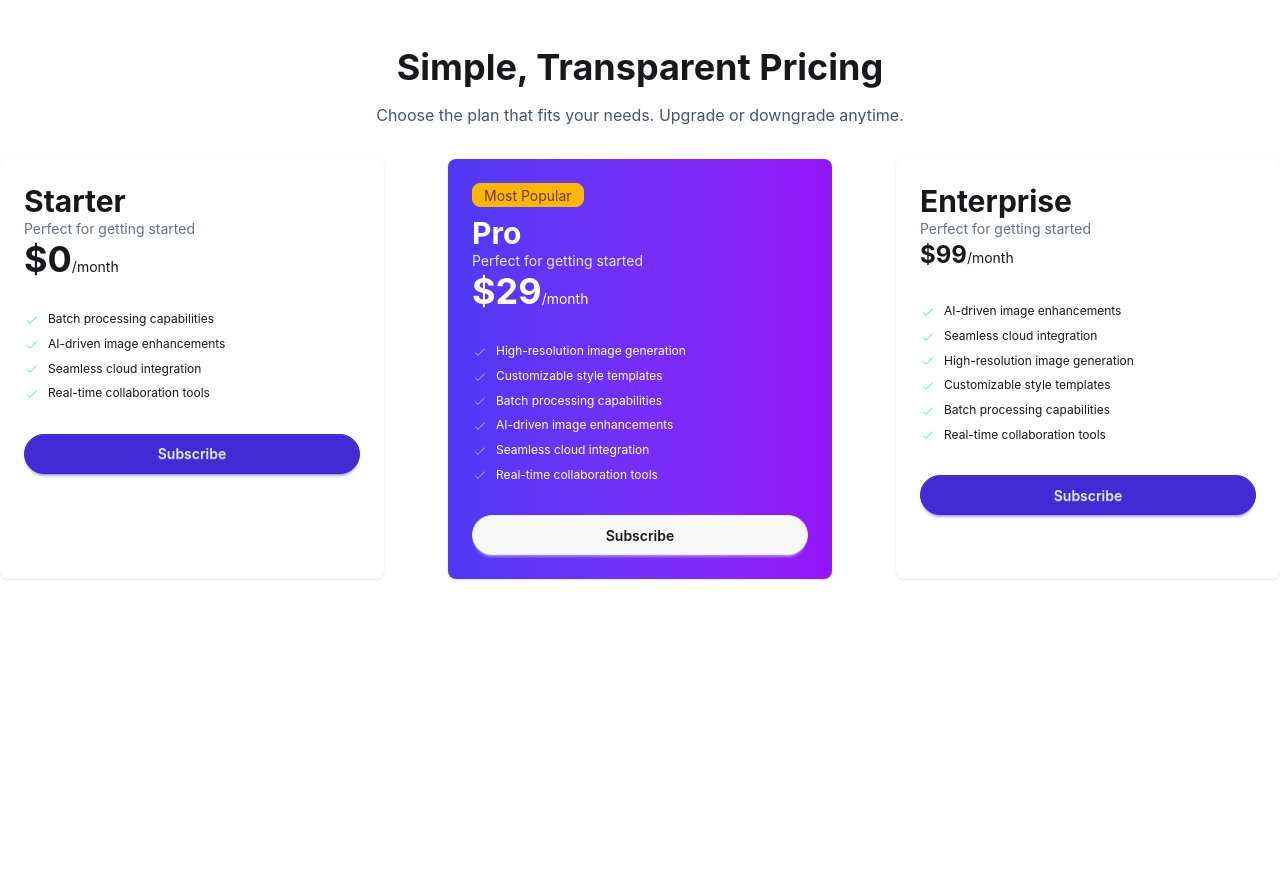
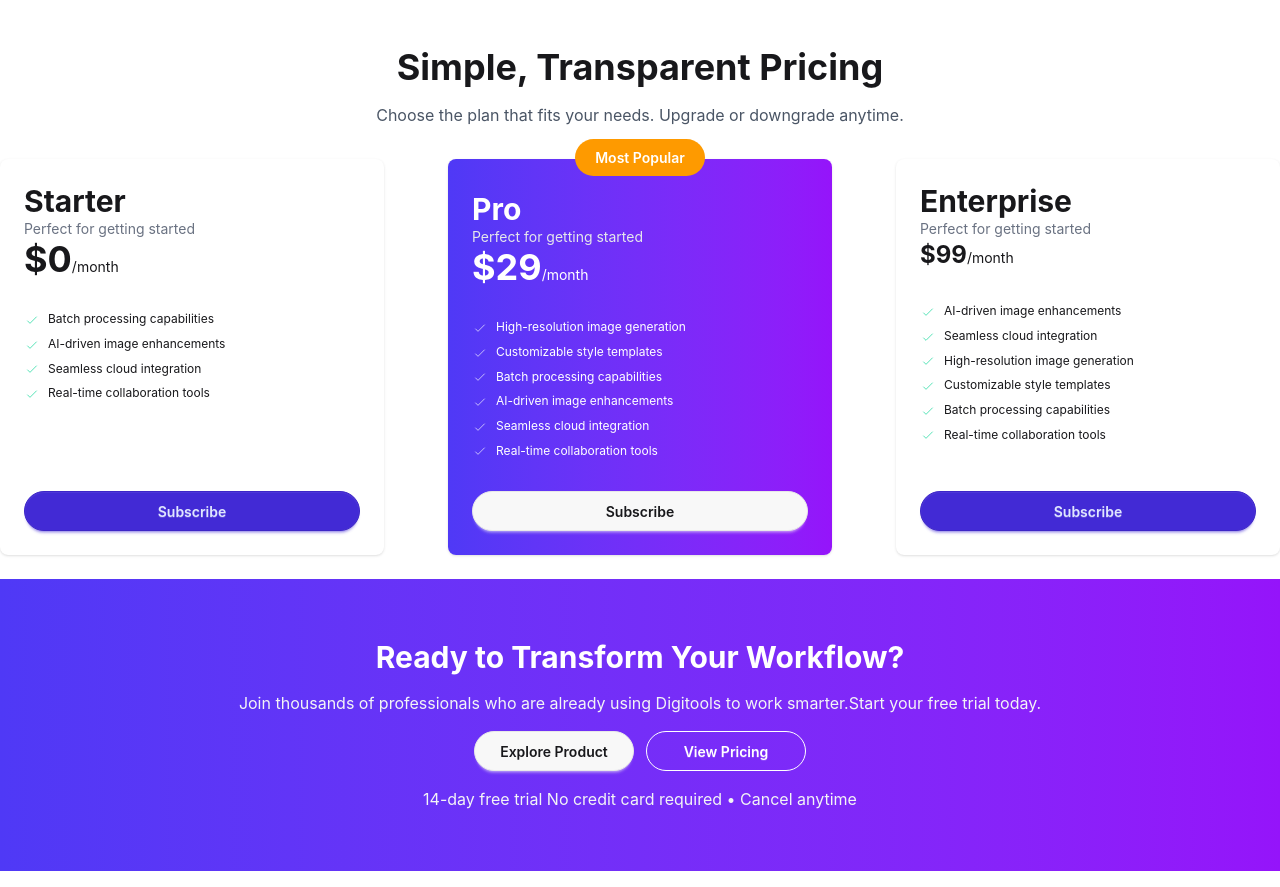
Before and after one commit to rknayem4/B13-assignment-6, a React (Vite) app: page / in a window 1280 px wide. Shown: the part 1440-2327 px from the top of the page. Before the commit the page ends 2043 px from the top, so only its background shows below. Built offline with nearby package versions, Linux system fonts and the light colour scheme.

Commit message:
added UpFooter

```diff
--- /dev/null
+++ b/src/Footer/UpFooter.jsx
@@ -0,0 +1,26 @@
+import React from "react";
+
+const UpFooter = () => {
+  return (
+    <div>
+      <div className="w-full py-15 my-4  text-white bg-linear-to-r from-[#4f39f6] to-[#9514fa]">
+        <div className="text-center space-y-4">
+          <h3 className="text-3xl font-bold">Ready to Transform Your Workflow?</h3>
+          <p className="text-gray-100">
+            Join thousands of professionals who are already using Digitools to
+            work smarter.Start your free trial today.
+          </p>
+          <div className=" space-x-3">
+            <button className=" btn rounded-full w-40">Explore Product </button>
+            <button className="btn btn-outline rounded-full w-40"> View Pricing </button>
+          </div>
+          <p className="text-gray-100">
+            14-day free trial  No credit card required • Cancel anytime
+          </p>
+        </div>
+      </div>
+    </div>
+  );
+};
+
+export default UpFooter;
--- a/src/app.jsx
+++ b/src/app.jsx
@@ -5,6 +5,7 @@ import Nevber from "./component/Navbar/Nevber";
 import PricingCard from "./component/PricingCard/PricingCard";
 import Status from "./component/Status/Status";
 import Steps from "./component/Steps/Steps";
+import UpFooter from "./Footer/UpFooter";
 
 export function App() {
   return (
@@ -15,6 +16,7 @@ export function App() {
 
       <Steps></Steps>
       <PricingCard></PricingCard>
+      <UpFooter></UpFooter>
 
     </>
   );
--- a/src/component/PricingCard/PricingCard.jsx
+++ b/src/component/PricingCard/PricingCard.jsx
@@ -2,7 +2,7 @@ import React from "react";
 
 const PricingCard = () => {
   return (
-    <div className=" max-w-350 mx-auto my-6">
+    <div className="max-w-350 mx-auto my-6">
       <div className="text-center space-y-4 my-5 py-3">
         <h2 className="text-4xl font-bold ">Simple, Transparent Pricing</h2>
         <p className="text-gray-600">
@@ -10,7 +10,7 @@ const PricingCard = () => {
         </p>
       </div>
 
-      <div className="flex justify-between gap-3">
+      <div className="  flex  justify-between gap-3">
         <div className="card w-96 bg-base-100 shadow">
           <div className="card-body">
             <div className="">
@@ -19,7 +19,7 @@ const PricingCard = () => {
               <p className=""><span className="font-bold text-4xl">$0</span>/month</p>
             </div>
 
-            <ul className="mt-6 flex flex-col gap-2 text-xs">
+            <ul className="mt-6 flex flex-1 flex-col gap-2 text-xs">
 
               <li>
                 <svg
@@ -100,15 +100,17 @@ const PricingCard = () => {
         </div>
 
         <div className="card w-96 bg-linear-to-r from-[#4f39f6] to-[#9514fa] text-white shadow">
-          <div className="card-body">
-            <span className=" badge  text-center badge-warning">Most Popular</span>
-            <div className="">
+          <div className="card-body ">
+            <div className="flex justify-center relative">
+              <p className=" absolute -top-11 bg-amber-500 text-center px-5 py-2 rounded-full font-semibold">Most Popular</p>
+            </div>
+            <div >
               <h2 className="text-3xl font-bold">Pro</h2>
               <p className="text-sm text-gray-200">Perfect for getting started</p>
               <p className=""><span className="font-bold text-4xl">$29</span>/month</p>
             </div>
 
-            <ul className="mt-6 flex flex-col gap-2 text-xs">
+            <ul className="mt-6 flex flex-1 flex-col gap-2 text-xs">
               <li>
                 <svg
                   xmlns="http://www.w3.org/2000/svg"
@@ -229,7 +231,7 @@ const PricingCard = () => {
               <p ><span className="text-2xl font-bold">$99</span>/month</p>
             </div>
 
-            <ul className="mt-6 flex flex-col gap-2 text-xs">
+            <ul className="mt-6 flex flex-1 flex-col gap-2 text-xs">
               <li>
                 <svg
                   xmlns="http://www.w3.org/2000/svg"
```
